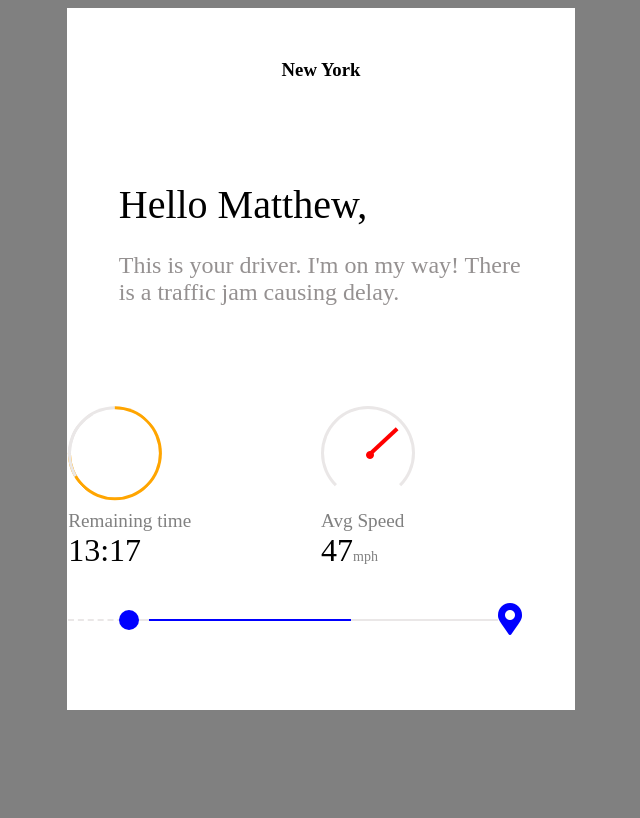
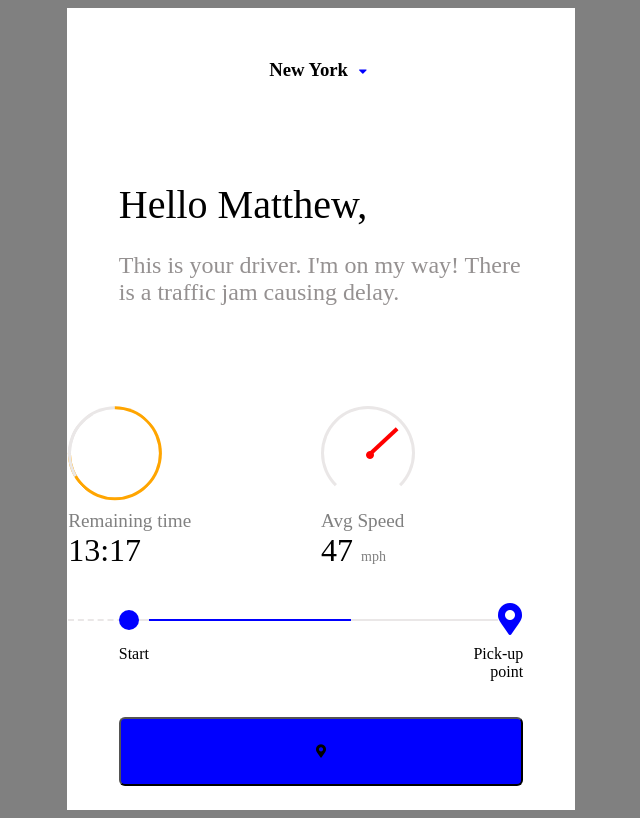
Before and after one commit to mahmoudgamie/onlyHtmlCss, a plain HTML site: page index.html in a window 1280 px wide. Shown: the whole page, without its empty margins (319-959 px from the left). Drawn offline with Linux system fonts and the light colour scheme.

Commit message:
style: main layout

```diff
--- a/css/styles.css
+++ b/css/styles.css
@@ -1,35 +1,32 @@
-/*
-floating and clear fix
-*/
-.float-right {
-    float: right;
-}
 
-.clearfix::after,
-.clearfix::before {
-    content: "";
-    clear: both;
-    display: table;
-}
 
 body{
     background-color: grey;
 }
+
+
 .container {
     width: 40%;
     margin: auto;
     border: 1px solid white;
     background-color: white;
-    height: 700px;
+    min-height: 800px;
 }
 
 .center {
     text-align: center;
 }
 
+.drop-down {
+    color: blue;
+    padding: 6px;
+    font-size: 13px;
+}
+
 .city {
     margin-top: 50px;
     margin-bottom: 100px;
+    cursor: pointer;
 }
 
 .msg-container {
@@ -175,3 +172,31 @@ body{
     text-align: left;
     color: blue;
 }
+
+.progress-bar-text {
+    display: grid;
+    grid-template-columns: 50% 50%;
+    width: 80%;
+    margin: auto;
+    margin-top: 60px;
+}
+
+.progress-bar-right {
+    text-align: right;
+}
+
+.progress-bar-right p{
+    padding-left: 70%
+}
+
+.button {
+    width: 80%;
+    margin: 20px auto;
+}
+
+.button button {
+    width: 100%;
+    background-color: blue;
+    border-radius: 6px;
+    padding: 25px;
+}
--- a/index.html
+++ b/index.html
@@ -14,7 +14,11 @@
 <body>
     <div class="container">
         <div class="city">
-            <h3 class="center">New York</h3>
+            <h3 class="center">New York
+                <span class="drop-down">
+                    <i class="fas fa-caret-down"></i>
+                </span>
+            </h3>
         </div>
         <main>
             <div class="msg-container">
@@ -37,8 +41,10 @@
                     <p>13:17</p>
                 </div>
                 <div class="details-text">
-                    <p >Avg Speed</p>
-                    <p>47<span id="unit">mph</span></p>
+                    <p>Avg Speed</p>
+                    <p>47
+                        <span id="unit">mph</span>
+                    </p>
                 </div>
             </div>
             <section>
@@ -51,8 +57,20 @@
                         <i class="fas fa-map-marker-alt fa-2x"></i>
                     </div>
                 </div>
-
             </section>
+            <div class="progress-bar-text">
+                <div class="progress-bar-left">
+                    <p>Start</p>
+                </div>
+                <div class="progress-bar-right">
+                    <p>Pick-up point</p>
+                </div>
+            </div>
+            <div class="button">
+                <button>
+                    <i class="fa fa-map-marker-alt"></i>
+                </button>
+            </div>
         </main>
     </div>
 </body>
```
